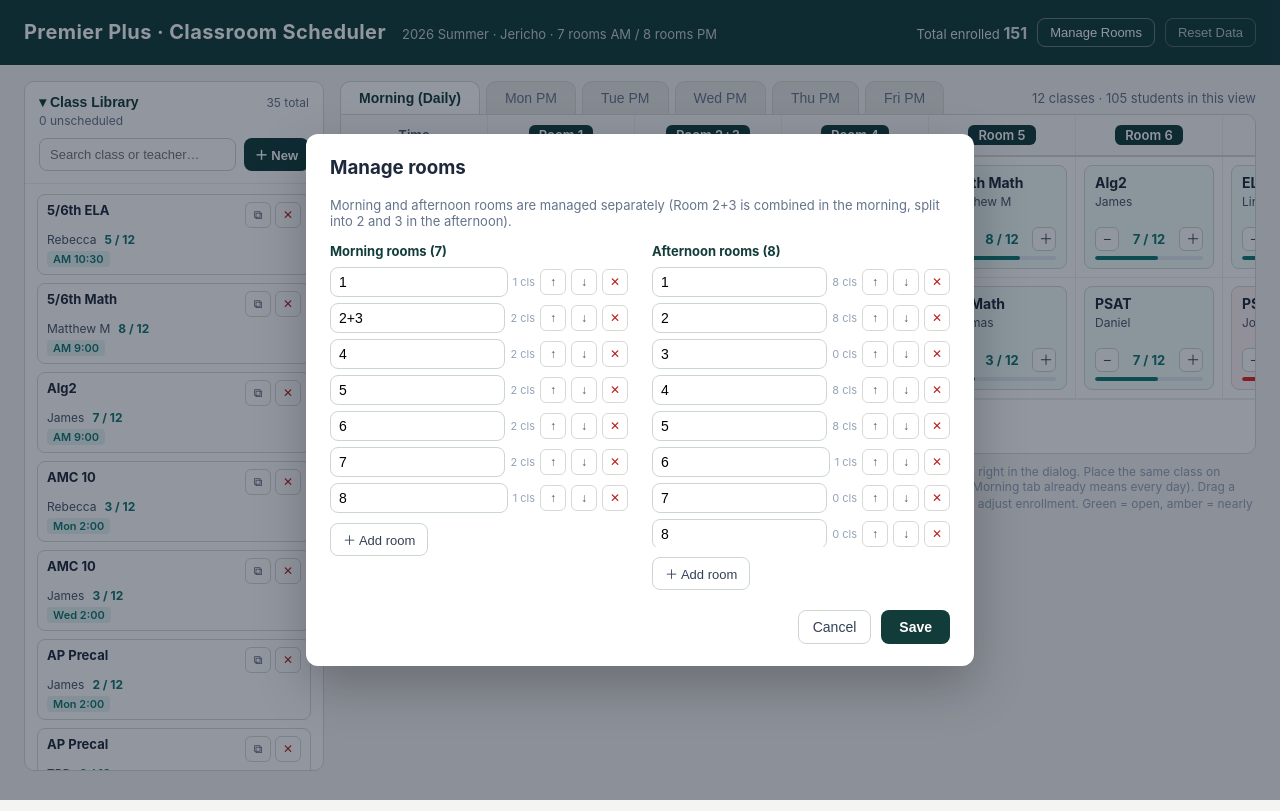
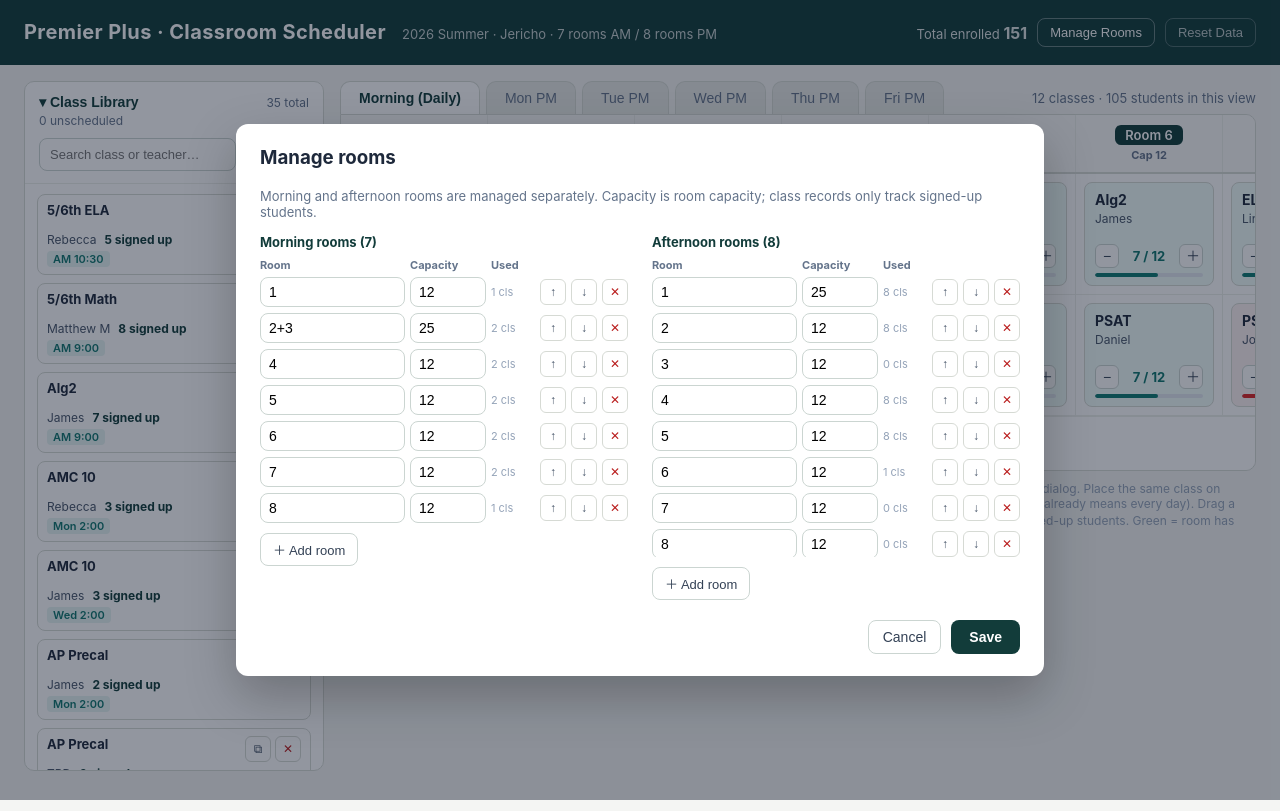
Before and after one commit to yuyanx/classroom-scheduler, a React (Vite) app: page / in a window 1280 px wide. Both pictures are taken after a click on the button "Manage Rooms". Built offline with nearby package versions, Linux system fonts and the light colour scheme.

Commit message:
Move capacity management to rooms

```diff
--- a/src/App.jsx
+++ b/src/App.jsx
@@ -5,6 +5,10 @@ import React, { useState, useCallback } from "react";
 const DEFAULT_ROOMS = {
   morning: ["1", "2+3", "4", "5", "6", "7", "8"],
   afternoon: ["1", "2", "3", "4", "5", "6", "7", "8"],
+};
+const DEFAULT_ROOM_CAPS = {
+  morning: { "1": 12, "2+3": 25, "4": 12, "5": 12, "6": 12, "7": 12, "8": 12 },
+  afternoon: { "1": 25, "2": 12, "3": 12, "4": 12, "5": 12, "6": 12, "7": 12, "8": 12 },
 };
 
 const SECTIONS = [
@@ -91,29 +95,78 @@ const DEFAULT_CLASSES = [
 ];
 
 // ───────────────────────── Data model ─────────────────────────
-// catalog:    one entry per class/cohort — { id, name, teacher, reg, cap, note }
+// catalog:    one entry per class/cohort — { id, name, teacher, reg, note }
 // placements: where a class meets       — { id, classId, section, slotIdx, room }
-// A class placed in several slots/days shares one roster: reg/cap/name edits apply everywhere.
+// roomCaps:   room capacity by group/name — { morning: { "2+3": 25 }, afternoon: { "1": 25 } }
+// A class placed in several slots/days shares one roster: reg/name edits apply everywhere.
+
+function defaultRoomCap(group, room) {
+  return DEFAULT_ROOM_CAPS[group]?.[room] ?? 12;
+}
+
+function cleanCap(value, fallback) {
+  const n = parseInt(value, 10);
+  return Number.isFinite(n) && n >= 0 ? n : fallback;
+}
+
+function normalizeData(raw) {
+  const rooms = raw.rooms || JSON.parse(JSON.stringify(DEFAULT_ROOMS));
+  const slots = raw.slots || JSON.parse(JSON.stringify(DEFAULT_SLOTS));
+  const placements = raw.placements || [];
+  const rawByClass = new Map((raw.catalog || []).map((k) => [k.id, k]));
+  const catalog = (raw.catalog || []).map(({ cap, ...k }) => ({
+    ...k,
+    reg: Math.max(0, parseInt(k.reg, 10) || 0),
+    note: k.note || "",
+  }));
+  const roomCaps = { morning: {}, afternoon: {} };
+
+  ["morning", "afternoon"].forEach((group) => {
+    (rooms[group] || []).forEach((room) => {
+      const saved = raw.roomCaps?.[group]?.[room];
+      let fallback = defaultRoomCap(group, room);
+      placements.forEach((p) => {
+        if (roomGroup(p.section) !== group || p.room !== room) return;
+        const oldClassCap = rawByClass.get(p.classId)?.cap;
+        if (oldClassCap != null) fallback = Math.max(fallback, cleanCap(oldClassCap, fallback));
+      });
+      roomCaps[group][room] = cleanCap(saved, fallback);
+    });
+  });
+
+  return {
+    rooms,
+    slots,
+    roomCaps,
+    catalog,
+    placements,
+    nextId: raw.nextId || 1000,
+  };
+}
 
 // Convert the pre-library format ({ classes: [...] }) into catalog + placements.
-// Grid entries that are fully identical (name/teacher/reg/cap/note) collapse into
+// Grid entries that are fully identical (name/teacher/reg/note) collapse into
 // one catalog entry with several placements — i.e. one class meeting on several days.
 function migrateOld(old) {
   const catalog = [];
   const placements = [];
+  const roomCaps = { morning: {}, afternoon: {} };
   let n = 1;
   const byKey = new Map();
   (old.classes || []).forEach((c) => {
-    const key = [c.name, c.teacher || "", c.reg || 0, c.cap ?? 12, c.note || ""].join("¦");
+    const group = roomGroup(c.section);
+    const cap = Math.max(0, parseInt(c.cap, 10) || defaultRoomCap(group, c.room));
+    roomCaps[group][c.room] = Math.max(roomCaps[group][c.room] || 0, cap);
+    const key = [c.name, c.teacher || "", c.reg || 0, c.note || ""].join("¦");
     let entry = byKey.get(key);
     if (!entry) {
-      entry = { id: "k" + n++, name: c.name, teacher: c.teacher || "", reg: c.reg || 0, cap: c.cap ?? 12, note: c.note || "" };
+      entry = { id: "k" + n++, name: c.name, teacher: c.teacher || "", reg: c.reg || 0, note: c.note || "" };
       byKey.set(key, entry);
       catalog.push(entry);
     }
     placements.push({ id: "p" + n++, classId: entry.id, section: c.section, slotIdx: c.slotIdx, room: c.room });
   });
-  return { rooms: old.rooms, slots: old.slots, catalog, placements, nextId: n };
+  return normalizeData({ rooms: old.rooms, slots: old.slots, roomCaps, catalog, placements, nextId: n });
 }
 
 const defaultData = () =>
@@ -130,7 +183,7 @@ const loadData = () => {
     const raw = window.localStorage.getItem(STORAGE_KEY);
     if (raw) {
       const parsed = JSON.parse(raw);
-      if (parsed && parsed.catalog && parsed.placements) return parsed;
+      if (parsed && parsed.catalog && parsed.placements) return normalizeData(parsed);
       if (parsed && parsed.classes) return migrateOld(parsed); // pre-library data
     }
   } catch (e) { /* fall through */ }
@@ -179,9 +232,13 @@ export default function ClassroomScheduler() {
     setSaveError(!saveData(next));
   }, []);
 
-  const { rooms, slots, catalog, placements } = data;
+  const { rooms, slots, roomCaps, catalog, placements } = data;
   const curRooms = rooms[roomGroup(tab)] || [];
   const curSlots = slots[tab] || [];
+  const roomCapacity = (section, room) => {
+    const group = roomGroup(section);
+    return roomCaps?.[group]?.[room] ?? defaultRoomCap(group, room);
+  };
 
   const classOfId = (id) => catalog.find((k) => k.id === id);
   const placementAt = (slotIdx, room) =>
@@ -291,7 +348,7 @@ export default function ClassroomScheduler() {
     },
   };
 
-  // ── Registered count stepper (shared roster: updates every placement of the class) ──
+  // ── Signed-up count stepper (shared roster: updates every placement of the class) ──
   const bump = (classId, delta) => {
     persist({
       ...data,
@@ -350,6 +407,7 @@ export default function ClassroomScheduler() {
     persist({
       ...data,
       rooms: { morning: groups.morning.names, afternoon: groups.afternoon.names },
+      roomCaps: { morning: groups.morning.caps, afternoon: groups.afternoon.caps },
       placements: np,
     });
     setRoomMgrOpen(false);
@@ -476,7 +534,6 @@ export default function ClassroomScheduler() {
                 )}
                 {libList.map((k) => {
                   const chips = placementChips(k.id);
-                  const col = ratioColor(k.reg, k.cap);
                   const teacherConflicts = teacherConflictLabels(
                     placementsOf(k.id).flatMap((p) => teacherConflictsForPlacement(p))
                   );
@@ -513,7 +570,7 @@ export default function ClassroomScheduler() {
                       </div>
                       <div style={{ fontSize: 12, color: "#475569" }}>
                         {k.teacher || <i style={{ color: "#b45309" }}>Teacher TBD</i>}
-                        <b style={{ marginLeft: 8, color: col.text }}>{k.reg} / {k.cap}</b>
+                        <b style={{ marginLeft: 8, color: "#123c3a" }}>{k.reg} signed up</b>
                       </div>
                       {teacherConflicts.length > 0 && (
                         <div
@@ -579,9 +636,14 @@ export default function ClassroomScheduler() {
                 <th style={{ ...thStyle, minWidth: 130, position: "sticky", left: 0, background: "#fafaf8", zIndex: 2 }}>Time</th>
                 {curRooms.map((r) => (
                   <th key={r} style={thStyle}>
-                    <span style={{ display: "inline-block", background: "#123c3a", color: "#fff", borderRadius: 6, padding: "2px 10px", fontSize: 13 }}>
-                      Room {r}
-                    </span>
+                    <div style={{ display: "inline-flex", flexDirection: "column", alignItems: "center", gap: 3 }}>
+                      <span style={{ display: "inline-block", background: "#123c3a", color: "#fff", borderRadius: 6, padding: "2px 10px", fontSize: 13 }}>
+                        Room {r}
+                      </span>
+                      <span style={{ fontSize: 11, color: "#64748b", fontWeight: 700 }}>
+                        Cap {roomCapacity(tab, r)}
+                      </span>
+                    </div>
                   </th>
                 ))}
               </tr>
@@ -621,8 +683,9 @@ export default function ClassroomScheduler() {
                         </td>
                       );
                     }
-                    const col = ratioColor(cls.reg, cls.cap);
-                    const pct = cls.cap ? Math.min(100, Math.round((cls.reg / cls.cap) * 100)) : 0;
+                    const cap = roomCapacity(tab, room);
+                    const col = ratioColor(cls.reg, cap);
+                    const pct = cap ? Math.min(100, Math.round((cls.reg / cap) * 100)) : 0;
                     const teacherConflicts = teacherConflictLabels(teacherConflictsForPlacement(pl));
                     const hasTeacherConflict = teacherConflicts.length > 0;
                     const otherDays = [...new Set(
@@ -677,10 +740,10 @@ export default function ClassroomScheduler() {
                             <div style={{ display: "flex", alignItems: "center", gap: 6 }}>
                               <button onClick={() => bump(cls.id, -1)} style={stepBtn}>−</button>
                               <span style={{ fontSize: 13, fontWeight: 700, color: col.text, minWidth: 48, textAlign: "center" }}>
-                                {cls.reg} / {cls.cap}
+                                {cls.reg} / {cap}
                               </span>
                               <button onClick={() => bump(cls.id, +1)} style={stepBtn}>＋</button>
-                              {cls.reg >= cls.cap && cls.cap > 0 && (
+                              {cls.reg >= cap && cap > 0 && (
                                 <span style={{ fontSize: 11, color: "#b91c1c", fontWeight: 700 }}>FULL</span>
                               )}
                             </div>
@@ -705,8 +768,8 @@ export default function ClassroomScheduler() {
               meeting times right in the dialog. Place the same class on several
               days (e.g. Tue + Thu) — it stays one class with one shared enrollment, so edits update everywhere
               (the Morning tab already means every day). Drag a scheduled card onto another to swap, or back into the
-              library to unschedule it. Click any card to edit, use ＋ − to adjust enrollment.
-              Green = open, amber = nearly full, red = full. Data is saved in this browser.
+              library to unschedule it. Click any card to edit, use ＋ − to adjust signed-up students.
+              Green = room has space, amber = nearly full, red = at or over room capacity. Data is saved in this browser.
             </p>
           </main>
         </div>
@@ -752,7 +815,7 @@ export default function ClassroomScheduler() {
 
       {/* Room manager modal */}
       {roomMgrOpen && (
-        <RoomModal rooms={rooms} placements={placements} onSave={saveRooms} onClose={() => setRoomMgrOpen(false)} />
+        <RoomModal rooms={rooms} roomCaps={roomCaps} placements={placements} onSave={saveRooms} onClose={() => setRoomMgrOpen(false)} />
       )}
 
       {/* Reset confirmation */}
@@ -778,7 +841,6 @@ function ClassModal({ editing, cls, initialRows, slots, rooms, defaultSection, o
   const [name, setName] = useState(c.name || "");
   const [teacher, setTeacher] = useState(c.teacher || "");
   const [reg, setReg] = useState(c.reg ?? 0);
-  const [cap, setCap] = useState(c.cap ?? 12);
   const [note, setNote] = useState(c.note || "");
   const [rows, setRows] = useState(initialRows); // meeting times: {id?, section, slotIdx, room}
 
@@ -820,7 +882,6 @@ function ClassModal({ editing, cls, initialRows, slots, rooms, defaultSection, o
         name: name.trim(),
         teacher: teacher.trim(),
         reg: Math.max(0, parseInt(reg, 10) || 0),
-        cap: Math.max(0, parseInt(cap, 10) || 0),
         note: note.trim(),
       },
       rows
@@ -838,11 +899,8 @@ function ClassModal({ editing, cls, initialRows, slots, rooms, defaultSection, o
         <Field label="Teacher" style={{ flex: 1.4, minWidth: 130 }}>
           <input style={inputStyle} value={teacher} onChange={(e) => setTeacher(e.target.value)} placeholder="e.g. Herrick" />
         </Field>
-        <Field label="Registered" style={{ flex: 1, minWidth: 80 }}>
+        <Field label="Signed up" style={{ flex: 1, minWidth: 90 }}>
           <input style={inputStyle} type="number" min="0" value={reg} onChange={(e) => setReg(e.target.value)} />
-        </Field>
-        <Field label="Capacity" style={{ flex: 1, minWidth: 80 }}>
-          <input style={inputStyle} type="number" min="0" value={cap} onChange={(e) => setCap(e.target.value)} />
         </Field>
       </div>
       <Field label="Note / actual time (optional)">
@@ -926,9 +984,9 @@ function ClassModal({ editing, cls, initialRows, slots, rooms, defaultSection, o
 }
 
 // ───────────────────────── Room manager (AM / PM groups) ─────────────────────────
-function RoomModal({ rooms, placements, onSave, onClose }) {
-  const [morning, setMorning] = useState(rooms.morning.map((r) => ({ orig: r, name: r })));
-  const [afternoon, setAfternoon] = useState(rooms.afternoon.map((r) => ({ orig: r, name: r })));
+function RoomModal({ rooms, roomCaps, placements, onSave, onClose }) {
+  const [morning, setMorning] = useState(rooms.morning.map((r) => ({ orig: r, name: r, cap: roomCaps?.morning?.[r] ?? defaultRoomCap("morning", r) })));
+  const [afternoon, setAfternoon] = useState(rooms.afternoon.map((r) => ({ orig: r, name: r, cap: roomCaps?.afternoon?.[r] ?? defaultRoomCap("afternoon", r) })));
 
   const countFor = (group, origName) =>
     placements.filter((p) => roomGroup(p.section) === group && p.room === origName).length;
@@ -946,10 +1004,15 @@ function RoomModal({ rooms, placements, onSave, onClose }) {
       if (n > 0 && !window.confirm(`Room "${list[i].name}" has ${n} class(es). Deleting it will unschedule them. Continue?`)) return;
       setList(list.filter((_, idx) => idx !== i));
     },
-    add: () => setList([...list, { orig: null, name: "" }]),
+    add: () => setList([...list, { orig: null, name: "", cap: 12 }]),
     edit: (i, v) => {
       const nl = [...list];
       nl[i] = { ...nl[i], name: v };
+      setList(nl);
+    },
+    editCap: (i, v) => {
+      const nl = [...list];
+      nl[i] = { ...nl[i], cap: v };
       setList(nl);
     },
   });
@@ -958,10 +1021,14 @@ function RoomModal({ rooms, placements, onSave, onClose }) {
     const build = (list) => {
       const names = list.map((r) => r.name.trim()).filter(Boolean);
       const renames = {};
+      const caps = {};
       list.forEach((r) => {
-        if (r.orig && r.name.trim() && r.orig !== r.name.trim()) renames[r.orig] = r.name.trim();
+        const name = r.name.trim();
+        if (!name) return;
+        if (r.orig && r.orig !== name) renames[r.orig] = name;
+        caps[name] = cleanCap(r.cap, 12);
       });
-      return { names, renames };
+      return { names, renames, caps };
     };
     const m = build(morning);
     const a = build(afternoon);
@@ -983,20 +1050,36 @@ function RoomModal({ rooms, placements, onSave, onClose }) {
         <div style={{ fontSize: 13, fontWeight: 700, color: "#123c3a", marginBottom: 8 }}>
           {title} ({list.length})
         </div>
+        <div style={{ display: "grid", gridTemplateColumns: "1fr 76px 44px 26px 26px 26px", gap: 5, alignItems: "center", marginBottom: 5, fontSize: 11, color: "#64748b", fontWeight: 700 }}>
+          <span>Room</span>
+          <span>Capacity</span>
+          <span>Used</span>
+          <span />
+          <span />
+          <span />
+        </div>
         <div style={{ display: "flex", flexDirection: "column", gap: 6, maxHeight: 280, overflowY: "auto" }}>
           {list.map((r, i) => (
-            <div key={i} style={{ display: "flex", gap: 5, alignItems: "center" }}>
+            <div key={i} style={{ display: "grid", gridTemplateColumns: "1fr 76px 44px 26px 26px 26px", gap: 5, alignItems: "center" }}>
               <input
-                style={{ ...inputStyle, flex: 1, padding: "6px 8px" }}
+                style={{ ...inputStyle, padding: "6px 8px" }}
                 value={r.name}
                 placeholder="Room name"
                 onChange={(e) => ops.edit(i, e.target.value)}
+              />
+              <input
+                style={{ ...inputStyle, padding: "6px 8px" }}
+                type="number"
+                min="0"
+                value={r.cap}
+                onChange={(e) => ops.editCap(i, e.target.value)}
               />
               {r.orig && (
                 <span style={{ fontSize: 11, color: "#94a3b8", whiteSpace: "nowrap" }}>
                   {countFor(group, r.orig)} cls
                 </span>
               )}
+              {!r.orig && <span />}
               <button style={miniBtn} onClick={() => ops.move(i, -1)} title="Move up">↑</button>
               <button style={miniBtn} onClick={() => ops.move(i, 1)} title="Move down">↓</button>
               <button style={{ ...miniBtn, color: "#b91c1c" }} onClick={() => ops.remove(i)} title="Delete">✕</button>
@@ -1014,7 +1097,7 @@ function RoomModal({ rooms, placements, onSave, onClose }) {
     <Overlay onClose={onClose} wide>
       <h3 style={{ marginTop: 0 }}>Manage rooms</h3>
       <p style={{ fontSize: 13, color: "#64748b", margin: "0 0 14px" }}>
-        Morning and afternoon rooms are managed separately (Room 2+3 is combined in the morning, split into 2 and 3 in the afternoon).
+        Morning and afternoon rooms are managed separately. Capacity is room capacity; class records only track signed-up students.
       </p>
       <div style={{ display: "flex", gap: 24, flexWrap: "wrap" }}>
         {renderGroup("Morning rooms", morning, setMorning, "morning")}
@@ -1042,7 +1125,7 @@ function Overlay({ children, onClose, wide }) {
         onClick={(e) => e.stopPropagation()}
         style={{
           background: "#fff", borderRadius: 12, padding: "22px 24px",
-          width: "100%", maxWidth: wide ? 620 : 460, boxShadow: "0 20px 50px rgba(0,0,0,.25)",
+          width: "100%", maxWidth: wide ? 760 : 460, boxShadow: "0 20px 50px rgba(0,0,0,.25)",
         }}
       >
         {children}
```
Also changed, not shown: app.js, 2 other files (tests, documents, lock files or other folders).
